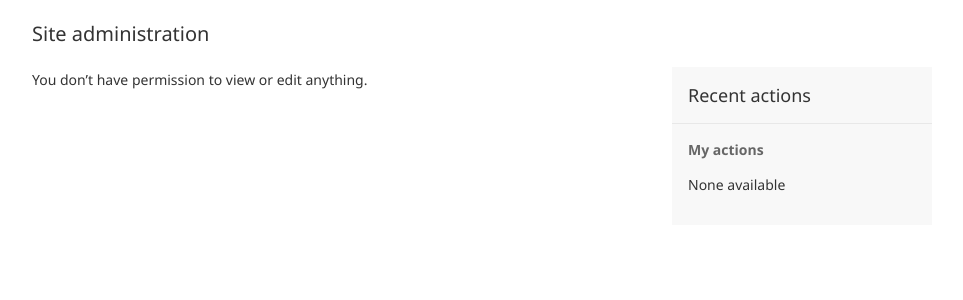
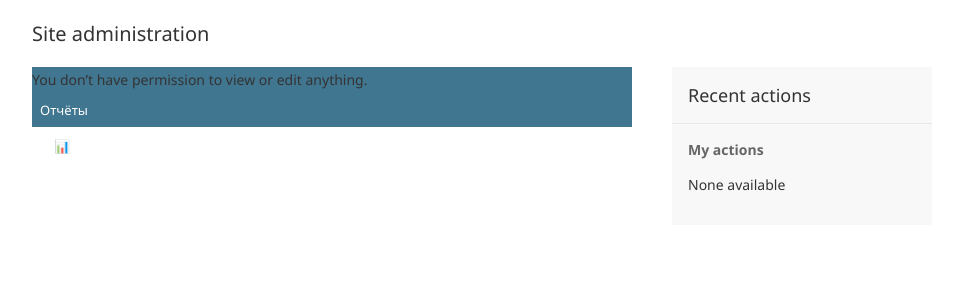
Before and after one commit to Ruslan4ikA/personalized-news, a Django app: page /admin/ in a window 1280 px wide. Shown: the part 53-353 px from the top of the page, without its empty margins (8-971 px from the left). Run offline with Django 5.2, Linux system fonts and the light colour scheme; the visitor is signed in with stand-in values (Sample User, id 1); data comes from the database, SQL or seed files in the repository; data that the repository does not hold is empty.

Commit message:
кнопка отчетов в админке

```diff
--- a/core/settings.py
+++ b/core/settings.py
@@ -67,7 +67,8 @@ ROOT_URLCONF = 'core.urls'
 TEMPLATES = [
     {
         'BACKEND': 'django.template.backends.django.DjangoTemplates',
-        'DIRS': [],
+        'DIRS': [BASE_DIR / 'news' / 'templates'],
+        # 'DIRS': [],
         'APP_DIRS': True,
         'OPTIONS': {
             'context_processors': [
--- /dev/null
+++ b/news/templates/admin/index.html
@@ -0,0 +1,15 @@
+{% extends "admin/index.html" %}
+
+{% block sidebar %}
+    {{ block.super }}
+    <div class="module" style="margin-top: 20px;">
+        <h2>Отчёты</h2>
+        <ul class="actionlist">
+            <li>
+                <a href="{% url 'news:admin_export' %}" class="btn btn-success" style="display: inline-block; padding: 6px 12px; color: white; text-decoration: none;">
+                    📊 Экспорт в Excel
+                </a>
+            </li>
+        </ul>
+    </div>
+{% endblock %}
--- a/news/templates/base.html
+++ b/news/templates/base.html
@@ -13,6 +13,9 @@
             <div class="navbar-nav ms-auto">
                 {% if user.is_authenticated %}
                     <span class="navbar-text me-3">Привет, <strong>{{ user.username }}</strong>!</span>
+                    {% if user.is_staff or user.is_superuser %}
+                        <a class="nav-link" href="{% url 'admin:index' %}">Админка</a>
+                    {% endif %}
                     <!-- Вместо <a> используем форму -->
                     <form method="post" action="{% url 'news:logout' %}" class="d-inline">
                         {% csrf_token %}
```
